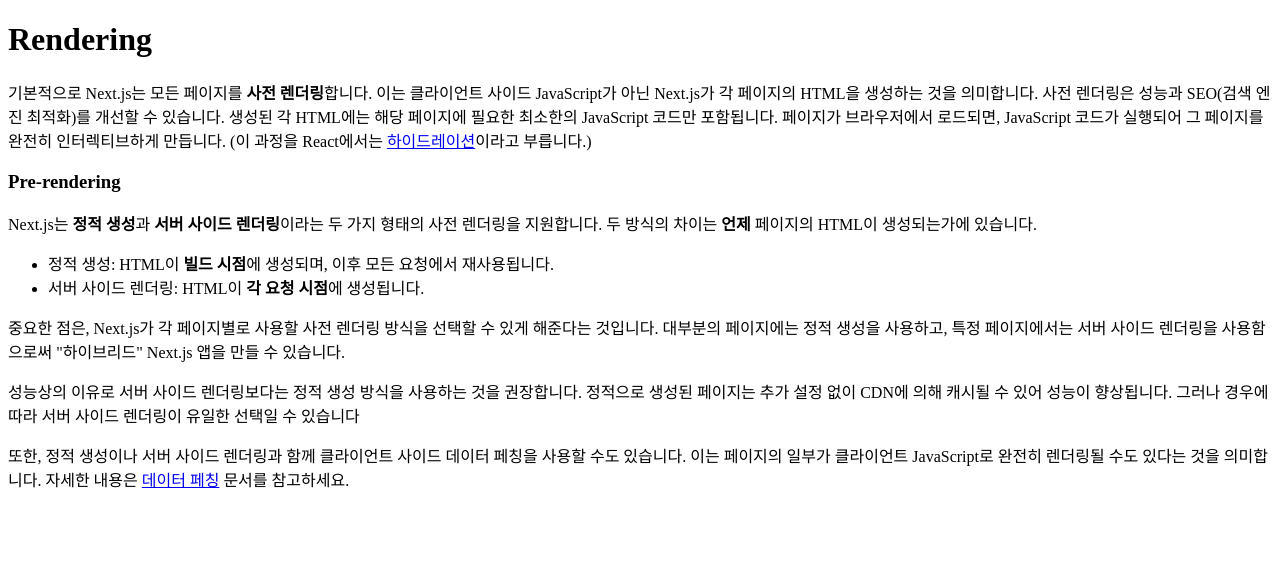
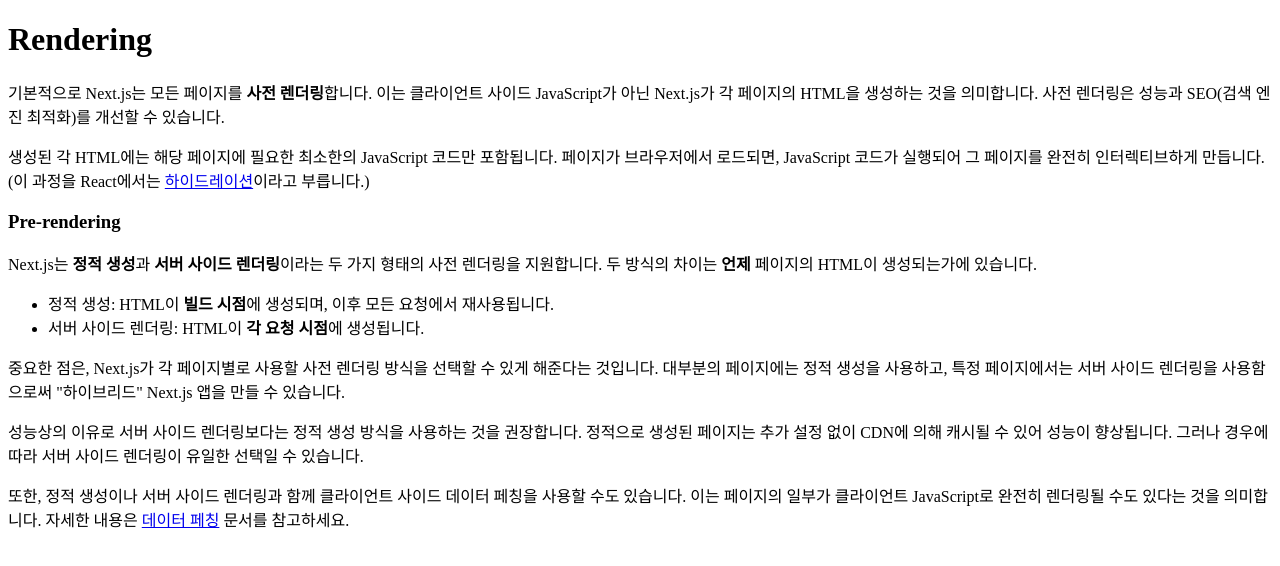
Before and after one commit to luciancah/nextjs-ko, a Next.js app: page /docs/pages/building-your-application/Rendering in a window 1280 px wide. Shown: the top 566 px of the page. Built offline with nearby package versions, Linux system fonts and the light colour scheme.

Commit message:
[#76] typo: 줄바꿈 수정 및 마침표 표기

```diff
--- a/pages/docs/pages/building-your-application/Rendering.mdx
+++ b/pages/docs/pages/building-your-application/Rendering.mdx
@@ -6,6 +6,7 @@
 # Rendering
 
 기본적으로 Next.js는 모든 페이지를 **사전 렌더링**합니다. 이는 클라이언트 사이드 JavaScript가 아닌 Next.js가 각 페이지의 HTML을 생성하는 것을 의미합니다. 사전 렌더링은 성능과 SEO(검색 엔진 최적화)를 개선할 수 있습니다.
+
 생성된 각 HTML에는 해당 페이지에 필요한 최소한의 JavaScript 코드만 포함됩니다. 페이지가 브라우저에서 로드되면, JavaScript 코드가 실행되어 그 페이지를 완전히 인터렉티브하게 만듭니다. (이 과정을 React에서는 [하이드레이션](https://react.dev/reference/react-dom/client/hydrateRoot)이라고 부릅니다.)
 
 ### Pre-rendering
@@ -17,6 +18,6 @@
 
 중요한 점은, Next.js가 각 페이지별로 사용할 사전 렌더링 방식을 선택할 수 있게 해준다는 것입니다. 대부분의 페이지에는 정적 생성을 사용하고, 특정 페이지에서는 서버 사이드 렌더링을 사용함으로써 "하이브리드" Next.js 앱을 만들 수 있습니다.
 
-성능상의 이유로 서버 사이드 렌더링보다는 정적 생성 방식을 사용하는 것을 권장합니다. 정적으로 생성된 페이지는 추가 설정 없이 CDN에 의해 캐시될 수 있어 성능이 향상됩니다. 그러나 경우에 따라 서버 사이드 렌더링이 유일한 선택일 수 있습니다
+성능상의 이유로 서버 사이드 렌더링보다는 정적 생성 방식을 사용하는 것을 권장합니다. 정적으로 생성된 페이지는 추가 설정 없이 CDN에 의해 캐시될 수 있어 성능이 향상됩니다. 그러나 경우에 따라 서버 사이드 렌더링이 유일한 선택일 수 있습니다.
 
 또한, 정적 생성이나 서버 사이드 렌더링과 함께 클라이언트 사이드 데이터 페칭을 사용할 수도 있습니다. 이는 페이지의 일부가 클라이언트 JavaScript로 완전히 렌더링될 수도 있다는 것을 의미합니다. 자세한 내용은 [데이터 페칭](/docs/pages/building-your-application/data-fetching/client-side) 문서를 참고하세요.
```
